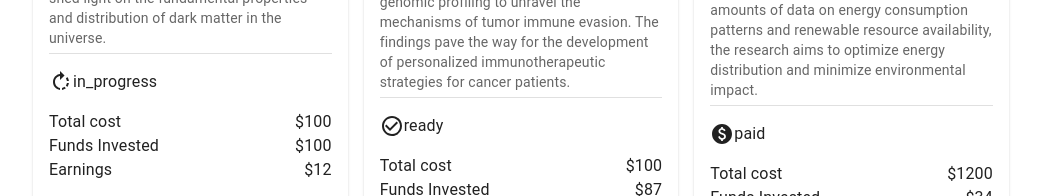
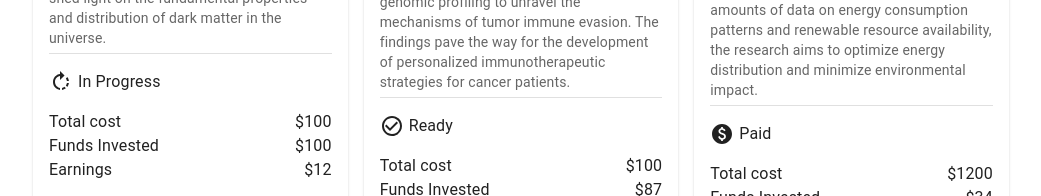
Before and after one commit to marcelofrayha/Scientify, a React (Vite) app in the folder frontend/: page / in a window 1280 px wide. Shown: the part 598-794 px from the top of the page, without its empty margins (111-1152 px from the left). Built offline with nearby package versions, Linux system fonts and the light colour scheme.

Commit message:
tweak status indicator

```diff
--- a/frontend/src/components/research-list/research-card/index.jsx
+++ b/frontend/src/components/research-list/research-card/index.jsx
@@ -27,9 +27,24 @@ export default function ResearchCard({
   const handleCloseInvestModal = () => setInvestModalOpen(false);
 
   function getStatus() {
-    if (status === "in_progress") return <RotateRightIcon />;
-    if (status === "ready") return <CheckCircleOutlineIcon />;
-    if (status === "paid") return <PaidIcon />;
+    if (status === "in_progress")
+      return (
+        <div style={{ display: "flex", gap: 5 }}>
+          <RotateRightIcon /> In Progress
+        </div>
+      );
+    if (status === "ready")
+      return (
+        <div style={{ display: "flex", gap: 5 }}>
+          <CheckCircleOutlineIcon /> Ready
+        </div>
+      );
+    if (status === "paid")
+      return (
+        <div style={{ display: "flex", gap: 5 }}>
+          <PaidIcon /> Paid
+        </div>
+      );
   }
 
   const styles = {
@@ -78,7 +93,7 @@ export default function ResearchCard({
           <Box>
             <Divider sx={{ margin: 0, marginBottom: "auto" }} variant="inset" />
             <Typography sx={{ marginTop: 2, display: "flex" }}>
-              {getStatus()} {status}
+              {getStatus()}
             </Typography>
 
             <Box
```
